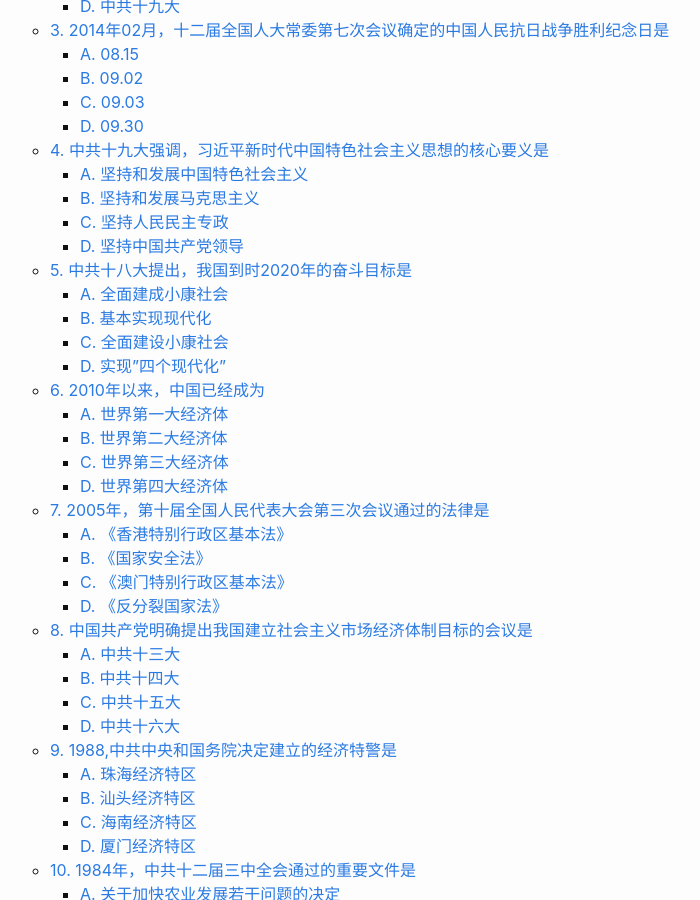
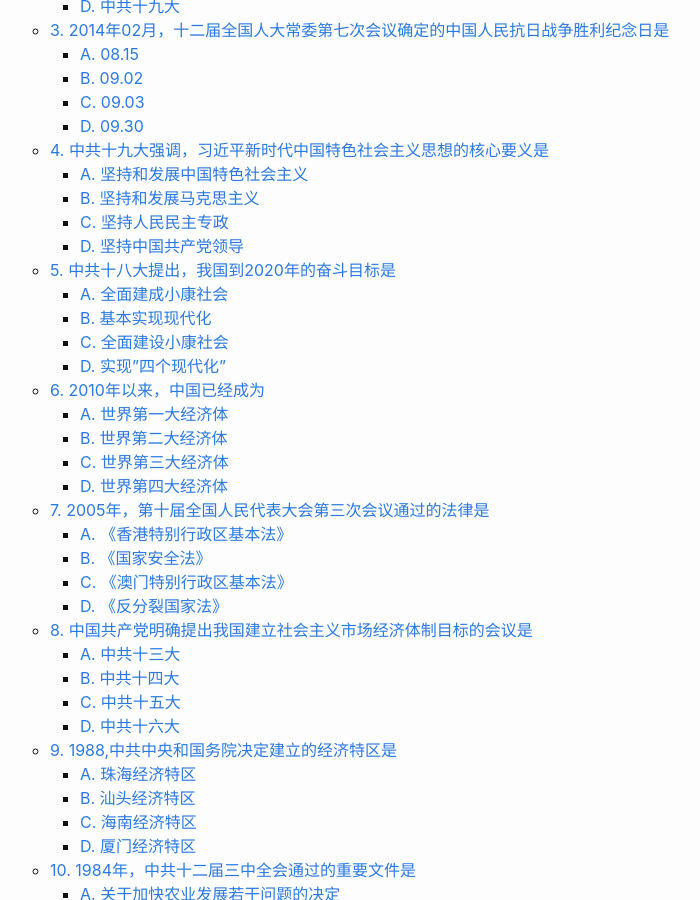
Before and after one commit to wangtiga/wangtiga.github.io, a Jekyll site: the page built from _posts/2020-11-21-3708_2020_08.md, in a window 1280 px wide and 900 px high, scrolled down 446 px. Shown: the whole window, without its empty margins (280-980 px from the left). Built offline with Jekyll 4.4.1, drawn with Linux system fonts in a browser that asks for light colours; some of the changed text lies outside the part shown.

Commit message:
updated from notep

```diff
--- a/_posts/2020-11-21-3708_2020_08.md
+++ b/_posts/2020-11-21-3708_2020_08.md
@@ -82,7 +82,7 @@ A
 
 TODO 其他几个选项分别是什么时代的要义？
 
-## 5.  中共十八大提出，我国到时2020年的奋斗目标是
+## 5.  中共十八大提出，我国到2020年的奋斗目标是
 ### A. 全面建成小康社会
 ### B. 基本实现现代化
 ### C. 全面建设小康社会
@@ -165,7 +165,7 @@ NOTE 反分裂国家法 主要内容是什么，这个必考
 B
 
 
-## 9.  1988,中共中央和国务院决定建立的经济特警是
+## 9.  1988,中共中央和国务院决定建立的经济特区是
 ### A. 珠海经济特区
 ### B. 汕头经济特区
 ### C. 海南经济特区
```
Also changed, not shown: _posts/2020-07-04-3708_2018_10.md (+1 -0 lines).
